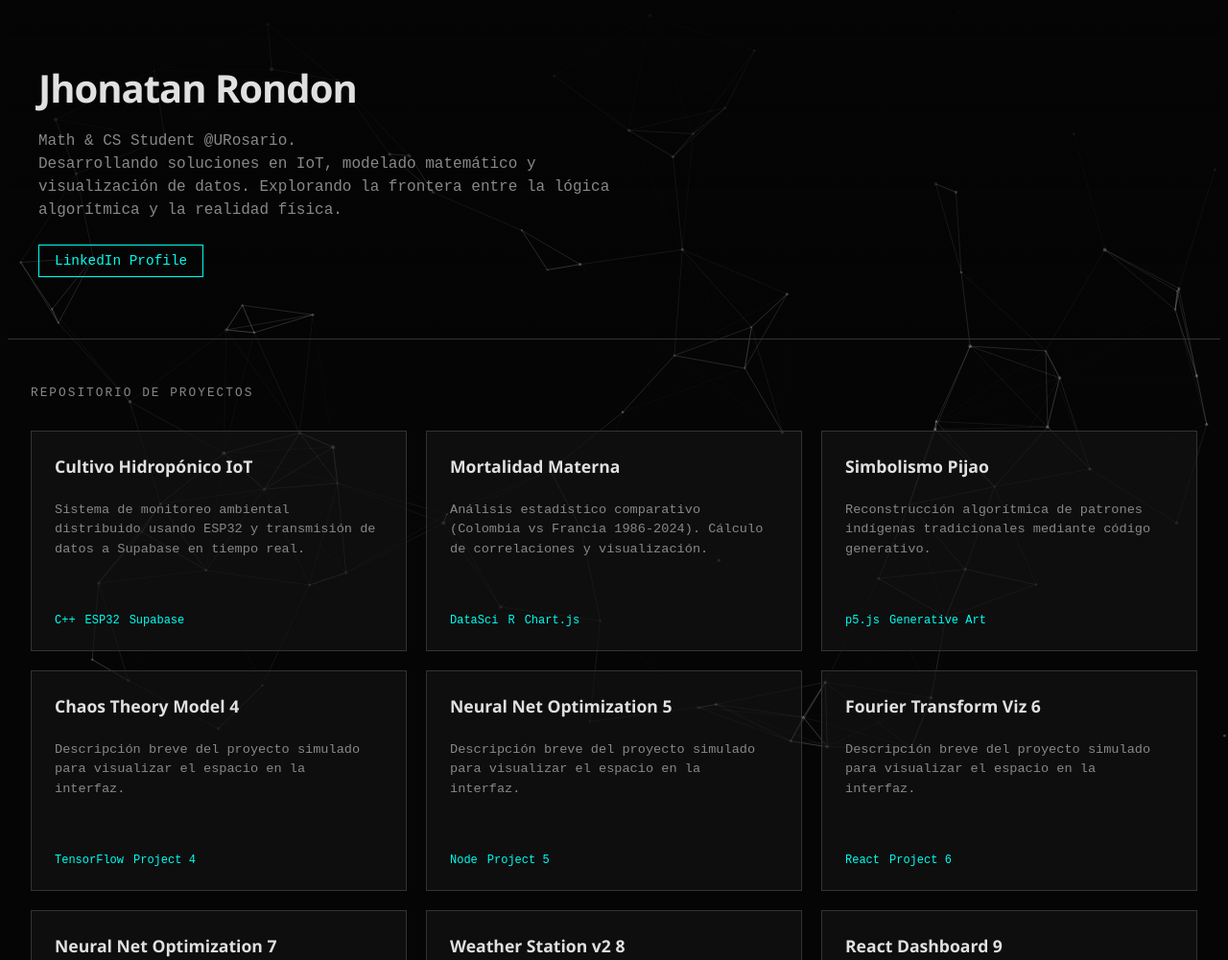
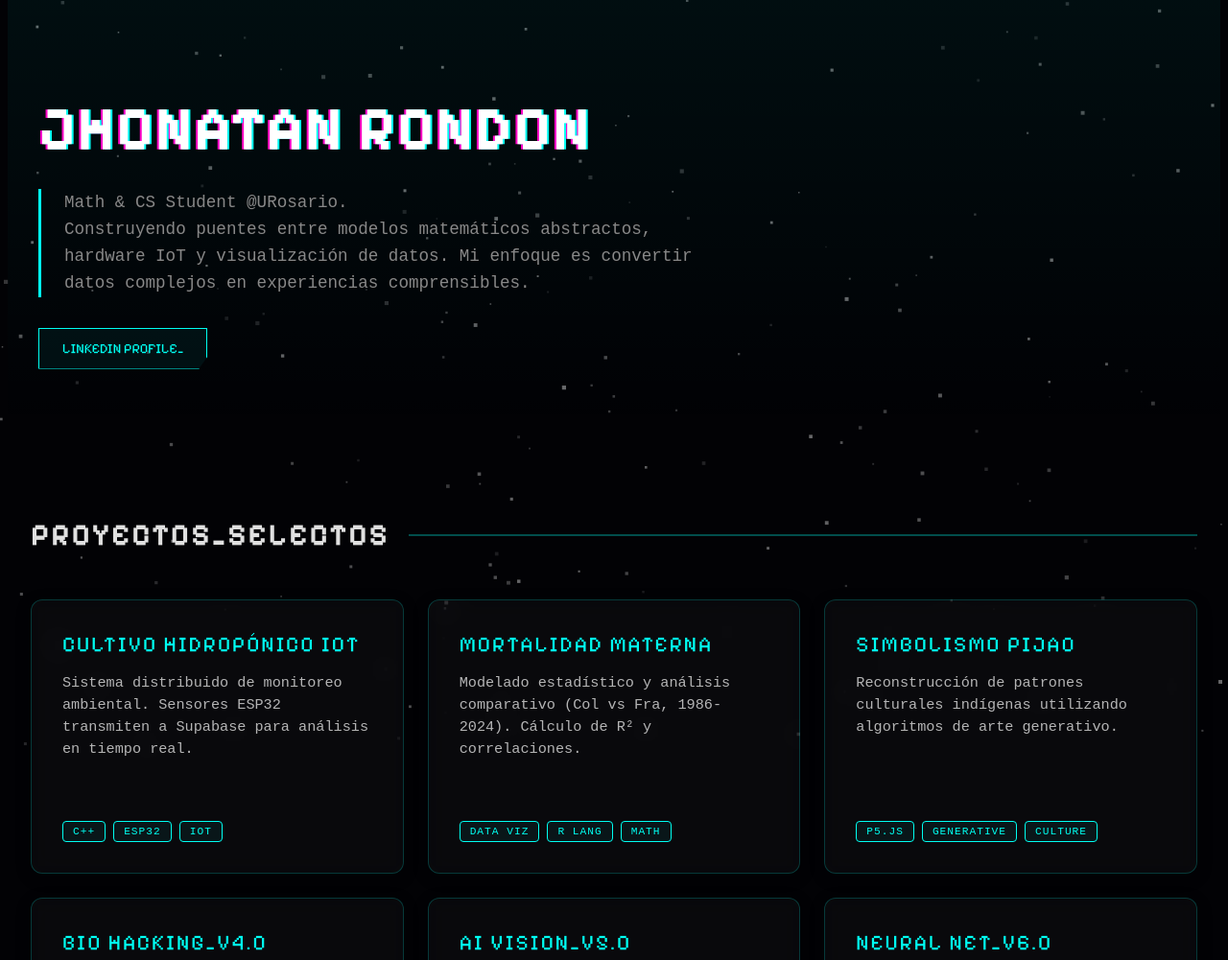
Before and after one commit to jhonatan-wambe/jhonatan-wambe.github.io, a plain HTML site: page index.html in a window 1280 px wide. Shown: the top 1001 px of the page at 96% size. Drawn offline with nearby package versions, Linux system fonts and the light colour scheme.

Commit message:
Refactor index.html for improved layout and styles
Updated the HTML structure and styles for improved aesthetics and functionality. Enhanced the portfolio layout and project descriptions.

```diff
--- a/index.html
+++ b/index.html
@@ -3,20 +3,22 @@
 <head>
     <meta charset="UTF-8">
     <meta name="viewport" content="width=device-width, initial-scale=1.0">
-    <title>Jhonatan Rondon | Math & CS Portfolio</title>
+    <title>Jhonatan Rondon | Math & CS</title>
+    <link href="https://fonts.googleapis.com/css2?family=Pixelify+Sans:wght@400..700&display=swap" rel="stylesheet">
     <style>
         :root {
-            --bg-color: #050505;       /* Negro profundo */
-            --card-bg: rgba(20, 20, 20, 0.6);
+            --bg-color: #020205;       /* Negro casi puro */
+            --glass-bg: rgba(255, 255, 255, 0.03); /* Fondo de cristal muy transparente */
+            --glass-border: rgba(0, 255, 242, 0.2); /* Borde neón sutil */
             --text-main: #e0e0e0;
             --text-muted: #888;
-            --accent: #00fff2;         /* Cyan Cyberpunk */
-            --accent-dim: rgba(0, 255, 242, 0.1);
-            --border: #333;
+            --accent: #00fff2;         /* Cyan Cyberpunk Principal */
+            --accent-glow: rgba(0, 255, 242, 0.4); /* Resplandor del neón */
         }
 
         body {
-            font-family: 'Courier New', Courier, monospace; /* Tipografía Monospace tipo "Hacker/Coder" */
+            /* Fuente base tipo consola */
+            font-family: 'Courier New', Courier, monospace;
             margin: 0;
             padding: 0;
             background-color: var(--bg-color);
@@ -31,153 +33,181 @@
             z-index: -1;
         }
 
-        /* Header Minimalista y Compacto */
+        /* Títulos Pixelados Gigantes */
+        h1, h2, .pixel-font {
+            font-family: 'Pixelify Sans', cursive;
+            text-transform: uppercase;
+            letter-spacing: 2px;
+        }
+
         header {
-            padding: 4rem 2rem;
-            border-bottom: 1px solid var(--border);
-            background: linear-gradient(180deg, rgba(5,5,5,0.9) 0%, rgba(5,5,5,0) 100%);
+            padding: 6rem 2rem 4rem;
+            /* Degradado sutil para el header */
+            background: linear-gradient(180deg, rgba(0,255,242,0.05) 0%, rgba(2,2,5,0) 100%);
             max-width: 1200px;
             margin: 0 auto;
+            text-align: left;
         }
 
         .profile-meta h1 {
-            font-size: 2.5rem;
-            font-weight: 700;
-            letter-spacing: -1px;
-            margin: 0 0 1rem 0;
-            font-family: 'Segoe UI', sans-serif; /* Nombre en sans-serif para contraste */
+            font-size: 4rem; /* Nombre gigante y pixelado */
+            margin: 0 0 1.5rem 0;
+            /* Efecto de texto brillante "glitch" */
+            text-shadow: 2px 0 var(--accent), -2px 0 #ff00c8;
+            color: #fff;
         }
 
         .profile-meta p {
             color: var(--text-muted);
-            max-width: 600px;
-            line-height: 1.5;
-            margin-bottom: 1.5rem;
+            max-width: 700px;
+            line-height: 1.6;
+            font-size: 1.1rem;
+            margin-bottom: 2rem;
+            border-left: 3px solid var(--accent);
+            padding-left: 1.5rem;
         }
 
+        /* Botón de Enlace Estilo Cyber */
         .social-link {
             display: inline-block;
             color: var(--accent);
             text-decoration: none;
             border: 1px solid var(--accent);
-            padding: 8px 16px;
+            padding: 12px 24px;
+            font-family: 'Pixelify Sans', cursive; /* Fuente pixelada para el botón */
             font-size: 0.9rem;
             transition: all 0.3s ease;
+            background: rgba(0, 255, 242, 0.05);
+            clip-path: polygon(0 0, 100% 0, 100% 70%, 95% 100%, 0 100%); /* Corte en la esquina */
         }
 
         .social-link:hover {
-            background: var(--accent-dim);
-            box-shadow: 0 0 15px var(--accent-dim);
+            background: var(--accent);
+            color: var(--bg-color);
+            box-shadow: 0 0 20px var(--accent-glow);
         }
 
-        /* Contenedor Principal */
         .main-content {
-            max-width: 1400px; /* Ancho completo para mostrar muchos proyectos */
+            max-width: 1400px;
             margin: 0 auto;
-            padding: 3rem 2rem;
+            padding: 4rem 2rem;
         }
 
-        .section-label {
-            font-size: 0.8rem;
-            text-transform: uppercase;
-            letter-spacing: 2px;
-            color: var(--text-muted);
-            margin-bottom: 2rem;
-            display: block;
+        .section-title {
+            font-size: 2rem;
+            margin-bottom: 3rem;
+            color: var(--text-main);
+            display: flex;
+            align-items: center;
         }
 
-        /* Grilla de Alta Densidad */
+        .section-title::after {
+            content: '';
+            flex-grow: 1;
+            height: 2px;
+            background: var(--accent);
+            margin-left: 20px;
+            opacity: 0.3;
+            /* Patrón de línea punteada pixelada */
+            background-image: linear-gradient(to right, var(--accent) 33%, rgba(255,255,255,0) 0%);
+            background-position: bottom;
+            background-size: 6px 1px;
+            background-repeat: repeat-x;
+        }
+
         .grid {
             display: grid;
-            grid-template-columns: repeat(auto-fill, minmax(300px, 1fr)); /* Responsivo automático */
-            gap: 20px;
+            grid-template-columns: repeat(auto-fill, minmax(320px, 1fr));
+            gap: 25px;
         }
 
-        /* Tarjeta de Proyecto "Tech" */
+        /* --- TARJETA DE CRISTAL 3D --- */
         .card {
-            background: var(--card-bg);
-            border: 1px solid var(--border);
-            padding: 1.5rem;
+            /* Fondo de cristal */
+            background: var(--glass-bg);
+            /* Desenfoque del fondo */
+            backdrop-filter: blur(12px);
+            -webkit-backdrop-filter: blur(12px);
+            /* Borde sutil brillante */
+            border: 1px solid var(--glass-border);
+            padding: 2rem;
             display: flex;
             flex-direction: column;
             justify-content: space-between;
-            min-height: 180px;
+            min-height: 220px;
             text-decoration: none;
-            transition: all 0.2s ease;
+            transition: all 0.3s cubic-bezier(0.25, 0.8, 0.25, 1);
             position: relative;
             overflow: hidden;
+            border-radius: 12px; /* Bordes redondeados para el efecto cristal */
+            /* Sombra suave para efecto 3D */
+            box-shadow: 0 4px 15px rgba(0,0,0,0.3);
         }
 
+        /* Efecto de luz al pasar el mouse */
         .card::before {
             content: '';
             position: absolute;
-            top: 0; left: 0; width: 2px; height: 100%;
-            background: var(--accent);
-            opacity: 0;
-            transition: opacity 0.2s;
+            top: 0; left: -100%; width: 100%; height: 100%;
+            background: linear-gradient(90deg, transparent, rgba(0, 255, 242, 0.1), transparent);
+            transition: left 0.5s;
         }
 
         .card:hover {
-            border-color: var(--text-muted);
-            transform: translateY(-2px);
-            background: rgba(30,30,30, 0.8);
+            /* Levantar la tarjeta */
+            transform: translateY(-10px) scale(1.02);
+            /* Borde más brillante */
+            border-color: var(--accent);
+            /* Sombra de neón intensa */
+            box-shadow: 0 15px 35px var(--accent-glow), inset 0 0 20px rgba(0, 255, 242, 0.05);
         }
 
-        .card:hover::before { opacity: 1; }
-
-        .card-header {
-            display: flex;
-            justify-content: space-between;
-            align-items: flex-start;
-            margin-bottom: 1rem;
+        .card:hover::before {
+            left: 100%; /* Mueve el reflejo de luz */
         }
 
-        .folder-icon {
-            width: 20px;
-            height: 20px;
-            border: 1px solid var(--text-muted);
-            border-radius: 2px;
-            position: relative;
-        }
-        .folder-icon::after {
-            content: '';
-            position: absolute;
-            top: -3px; left: 0;
-            width: 8px; height: 3px;
-            background: var(--text-muted);
-        }
-
-        .card h3 {
+        .card-header h3 {
             margin: 0;
-            font-size: 1.1rem;
-            color: var(--text-main);
-            font-weight: 600;
-            font-family: 'Segoe UI', sans-serif;
+            font-size: 1.4rem;
+            color: var(--accent);
+            font-weight: 400;
         }
 
         .card p {
-            color: var(--text-muted);
-            font-size: 0.85rem;
+            color: var(--text-main);
+            font-size: 0.95rem;
             line-height: 1.5;
-            margin: 0.5rem 0 1.5rem 0;
+            margin: 1rem 0 2rem 0;
             flex-grow: 1;
+            opacity: 0.8;
         }
 
         .tech-stack {
             display: flex;
-            gap: 10px;
+            gap: 8px;
             flex-wrap: wrap;
-            font-size: 0.75rem;
+        }
+
+        /* Tags de tecnología estilo "chip" */
+        .tech-tag {
+            font-size: 0.7rem;
             color: var(--accent);
+            border: 1px solid var(--accent);
+            padding: 4px 10px;
+            border-radius: 4px;
+            text-transform: uppercase;
+            letter-spacing: 1px;
+            background: rgba(0, 255, 242, 0.05);
         }
 
         footer {
             text-align: center;
-            padding: 4rem 0;
-            color: var(--border);
+            padding: 5rem 0;
+            color: var(--text-muted);
             font-size: 0.8rem;
+            font-family: 'Pixelify Sans', cursive;
+            opacity: 0.5;
         }
-
     </style>
 </head>
 <body>
@@ -189,94 +219,109 @@
             <h1>Jhonatan Rondon</h1>
             <p>
                 Math & CS Student @URosario.<br>
-                Desarrollando soluciones en IoT, modelado matemático y visualización de datos.
-                Explorando la frontera entre la lógica algorítmica y la realidad física.
+                Construyendo puentes entre modelos matemáticos abstractos, hardware IoT y visualización de datos.
+                Mi enfoque es convertir datos complejos en experiencias comprensibles.
             </p>
-            <a href="https://www.linkedin.com/in/jhonatan-rondon-93280026a" target="_blank" class="social-link">LinkedIn Profile</a>
+            <a href="https://www.linkedin.com/in/jhonatan-rondon-93280026a" target="_blank" class="social-link">LINKEDIN PROFILE_</a>
         </div>
     </header>
 
     <div class="main-content">
-        <span class="section-label">Repositorio de Proyectos</span>
+        <h2 class="section-title pixel-font">Proyectos_Selectos</h2>
 
         <div class="grid" id="project-grid">
 
             <a href="#" class="card">
                 <div class="card-header">
-                    <h3>Cultivo Hidropónico IoT</h3>
+                    <h3 class="pixel-font">Cultivo Hidropónico IoT</h3>
                 </div>
-                <p>Sistema de monitoreo ambiental distribuido usando ESP32 y transmisión de datos a Supabase en tiempo real.</p>
+                <p>Sistema distribuido de monitoreo ambiental. Sensores ESP32 transmiten a Supabase para análisis en tiempo real.</p>
                 <div class="tech-stack">
-                    <span>C++</span> <span>ESP32</span> <span>Supabase</span>
+                    <span class="tech-tag">C++</span> <span class="tech-tag">ESP32</span> <span class="tech-tag">IoT</span>
                 </div>
             </a>
 
             <a href="#" class="card">
                 <div class="card-header">
-                    <h3>Mortalidad Materna</h3>
+                    <h3 class="pixel-font">Mortalidad Materna</h3>
                 </div>
-                <p>Análisis estadístico comparativo (Colombia vs Francia 1986-2024). Cálculo de correlaciones y visualización.</p>
+                <p>Modelado estadístico y análisis comparativo (Col vs Fra, 1986-2024). Cálculo de R² y correlaciones.</p>
                 <div class="tech-stack">
-                    <span>DataSci</span> <span>R</span> <span>Chart.js</span>
+                    <span class="tech-tag">Data Viz</span> <span class="tech-tag">R Lang</span> <span class="tech-tag">Math</span>
                 </div>
             </a>
 
             <a href="#" class="card">
                 <div class="card-header">
-                    <h3>Simbolismo Pijao</h3>
+                    <h3 class="pixel-font">Simbolismo Pijao</h3>
                 </div>
-                <p>Reconstrucción algorítmica de patrones indígenas tradicionales mediante código generativo.</p>
+                <p>Reconstrucción de patrones culturales indígenas utilizando algoritmos de arte generativo.</p>
                 <div class="tech-stack">
-                    <span>p5.js</span> <span>Generative Art</span>
+                    <span class="tech-tag">p5.js</span> <span class="tech-tag">Generative</span> <span class="tech-tag">Culture</span>
                 </div>
             </a>
 
-            </div>
+        </div>
     </div>
 
     <footer>
-        2024 Jhonatan Rondon. Estructura de portafolio v1.0
+        2024 JHONATAN RONDON // SYSTEM.READY
     </footer>
 
     <script src="https://cdn.jsdelivr.net/npm/tsparticles-slim@2.0.6/tsparticles.slim.bundle.min.js"></script>
 
     <script>
-        // 1. CONFIGURACIÓN DE PARTÍCULAS (Estilo Red Neuronal / Fluido Matemático)
+        // 1. CONFIGURACIÓN DE PARTÍCULAS (Estilo "Ruido Digital Pixelado")
         (async () => {
             await tsParticles.load("tsparticles", {
                 particles: {
-                    number: { value: 80, density: { enable: true, value_area: 800 } },
-                    color: { value: "#ffffff" },
-                    shape: { type: "circle" }, // Puntos en vez de cuadrados
-                    opacity: { value: 0.3, random: true },
-                    size: { value: 2, random: true },
+                    number: {
+                        value: 160, // Más partículas para un efecto más denso
+                        density: { enable: true, value_area: 800 }
+                    },
+                    color: { value: "#ffffff" }, // Color base blanco
+                    shape: {
+                        type: "square" // ¡Cuadrados para el efecto pixel!
+                    },
+                    opacity: {
+                        value: 0.4,
+                        random: true, // Opacidad variable para efecto de "ruido"
+                        anim: { enable: true, speed: 0.2, opacity_min: 0.1, sync: false }
+                    },
+                    size: {
+                        value: 3, // Tamaño base del píxel
+                        random: { enable: true, minimumValue: 1 } // Tamaños variados
+                    },
                     links: {
-                        enable: true,
-                        distance: 150,
-                        color: "#ffffff",
-                        opacity: 0.15, // Líneas muy sutiles
-                        width: 1
+                        enable: false // SIN LÍNEAS CONECTORAS
                     },
                     move: {
                         enable: true,
-                        speed: 1, // Movimiento constante
+                        speed: 0.4, // Movimiento muy lento, casi estático
                         direction: "none",
-                        random: false,
+                        random: true, // Movimiento caótico "browniano"
                         straight: false,
                         out_mode: "out",
-                        attract: { enable: false, rotateX: 600, rotateY: 1200 }
+                        bounce: false,
                     }
                 },
                 interactivity: {
                     detect_on: "canvas",
                     events: {
-                        onhover: { enable: true, mode: "grab" }, // Efecto de conectar nodos al pasar el mouse
-                        onclick: { enable: true, mode: "push" },
+                        onhover: {
+                            enable: true,
+                            mode: "bubble" // Efecto lupa al pasar el mouse
+                        },
                         resize: true
                     },
                     modes: {
-                        grab: { distance: 140, line_linked: { opacity: 0.5 } },
-                        push: { particles_nb: 4 }
+                        bubble: {
+                            distance: 150,
+                            size: 6, // Los píxeles crecen un poco
+                            duration: 2,
+                            opacity: 0.8,
+                            speed: 3
+                        }
                     }
                 },
                 retina_detect: true,
@@ -284,32 +329,32 @@
             });
         })();
 
-        // 2. GENERADOR DE PROYECTOS DE RELLENO (Para simular los 20 proyectos)
+        // 2. GENERADOR DE PROYECTOS DE RELLENO
         const grid = document.getElementById('project-grid');
-        const totalProjects = 20; // Queremos ver 20 en total
-        const existing = 3; // Ya tenemos 3 reales
+        const totalProjects = 12; // Generamos 12 para ver el efecto de la grilla
+        const existing = 3;
 
-        // Nombres aleatorios para que se vea realista
-        const fakeTitles = ["Neural Net Optimization", "Traffic Simulation", "Weather Station v2", "Cryptography Algo", "React Dashboard", "Python Scraper", "Smart Home Hub", "Fourier Transform Viz", "Chaos Theory Model"];
-        const fakeTech = ["Python", "JS", "Rust", "TensorFlow", "React", "Node"];
+        const fakeTitles = ["Neural Net", "Crypto Algo", "Data Scraper", "Smart Grid", "Quant Model", "Blockchain", "AI Vision", "Bio Hacking"];
+        const fakeTech = ["Python", "Rust", "Go", "TensorFlow", "React", "Solidity"];
 
         for (let i = existing + 1; i <= totalProjects; i++) {
-            // Crear tarjeta
             const card = document.createElement('a');
             card.className = 'card';
-            card.href = '#'; // Link vacío
+            card.href = '#';
 
-            // Título aleatorio
-            const randomTitle = fakeTitles[Math.floor(Math.random() * fakeTitles.length)] + " " + i;
+            const randomTitle = fakeTitles[Math.floor(Math.random() * fakeTitles.length)] + "_v" + i + ".0";
+            const tech1 = fakeTech[Math.floor(Math.random() * fakeTech.length)];
+            const tech2 = fakeTech[Math.floor(Math.random() * fakeTech.length)];
 
             card.innerHTML = `
                 <div class="card-header">
-                    <h3>${randomTitle}</h3>
+                    <h3 class="pixel-font">${randomTitle}</h3>
                 </div>
-                <p>Descripción breve del proyecto simulado para visualizar el espacio en la interfaz.</p>
+                <p>Descripción del proyecto simulado. Visualizando el espacio en la interfaz de cristal.</p>
                 <div class="tech-stack">
-                    <span>${fakeTech[Math.floor(Math.random() * fakeTech.length)]}</span>
-                    <span>Project ${i}</span>
+                    <span class="tech-tag">${tech1}</span>
+                    <span class="tech-tag">${tech2}</span>
+                    <span class="tech-tag">SIMULADO</span>
                 </div>
             `;
             grid.appendChild(card);
```
